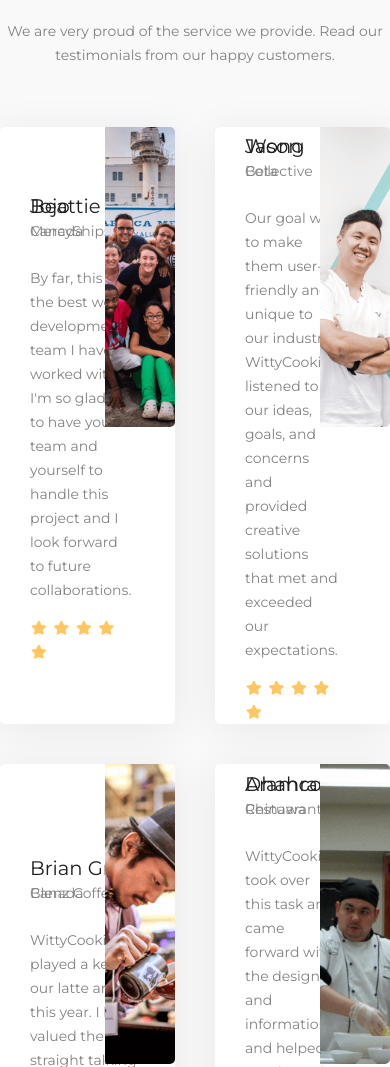
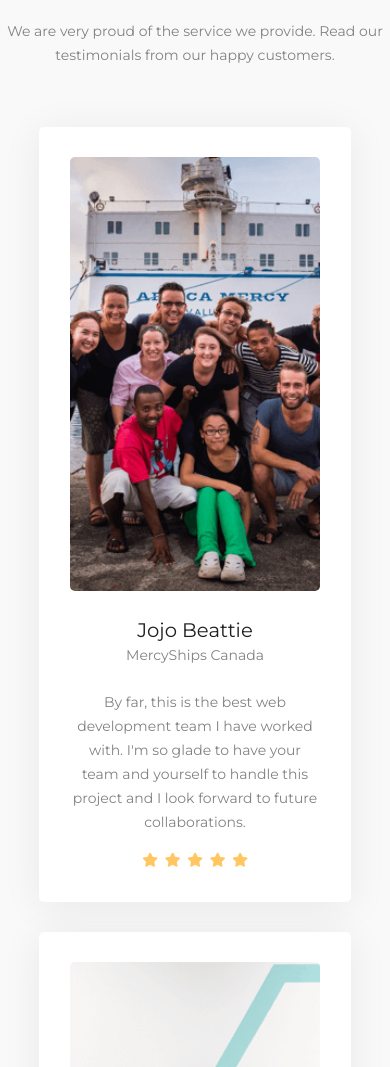
Before and after one commit to suefrontend/clone-wittycookie, a website: page index.html in a window 390 px wide. Shown: the part 8460-9527 px from the top of the page. Drawn offline with nearby package versions, Linux system fonts and the light colour scheme; files that its build step writes are made by us from their sources.

Commit message:
Add responsive coding

```diff
--- a/sass/config/_mixins.scss
+++ b/sass/config/_mixins.scss
@@ -20,7 +20,7 @@
     }
   }
   @if $breakpoint == sm {
-    @media only screen and (min-width: $sm) {
+    @media only screen and (max-width: $md - 1px) {
       @content;
     }
   }
--- a/sass/layout/_cards.scss
+++ b/sass/layout/_cards.scss
@@ -6,8 +6,14 @@
   &-col2 {
     .cards__item {
       width: calc(50% - 40px / 2);
+
+      @include respond(sm) {
+        width: 80%;
+        margin: 0 auto 30px auto;
+      }
     }
   }
+
   &__item {
     display: flex;
     justify-content: space-between;
@@ -16,6 +22,13 @@
     box-sizing: border-box;
     margin-bottom: 40px;
     border-radius: 5px;
+
+    @include respond(small) {
+      flex-direction: column-reverse;
+      align-items: center;
+      text-align: center;
+      padding: 30px 0;
+    }
   }
   &__img-wrapper {
     margin: 0;
@@ -24,6 +37,15 @@
     display: flex;
     overflow: hidden;
     z-index: 1;
+
+    @include respond(small) {
+      width: 50%;
+      margin-bottom: 20px;
+      height: auto;
+    }
+    @include respond(sm) {
+      width: 80%;
+    }
   }
   .clipped-image-circle {
     display: block;
@@ -34,6 +56,11 @@
     border-top-right-radius: 5px;
     border-bottom-right-radius: 5px;
     z-index: 1;
+
+    @include respond(small) {
+      clip-path: none;
+      border-radius: 5px;
+    }
   }
 
   &__body {
@@ -42,6 +69,13 @@
     width: 60%;
     box-sizing: border-box;
     padding: 0 30px;
+
+    @include respond(small) {
+      width: 80%;
+    }
+    @include respond(sm) {
+      width: 100%;
+    }
   }
   &__bio {
     margin-bottom: 35px;
```
